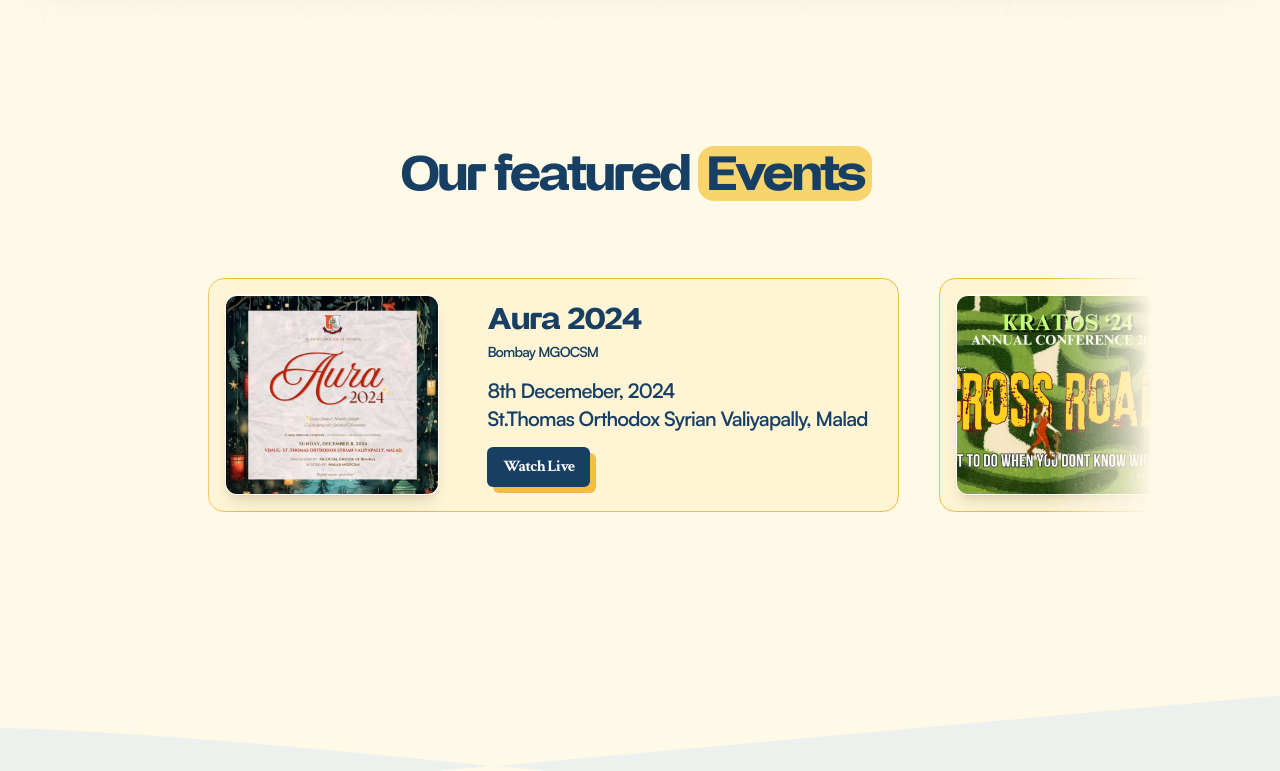
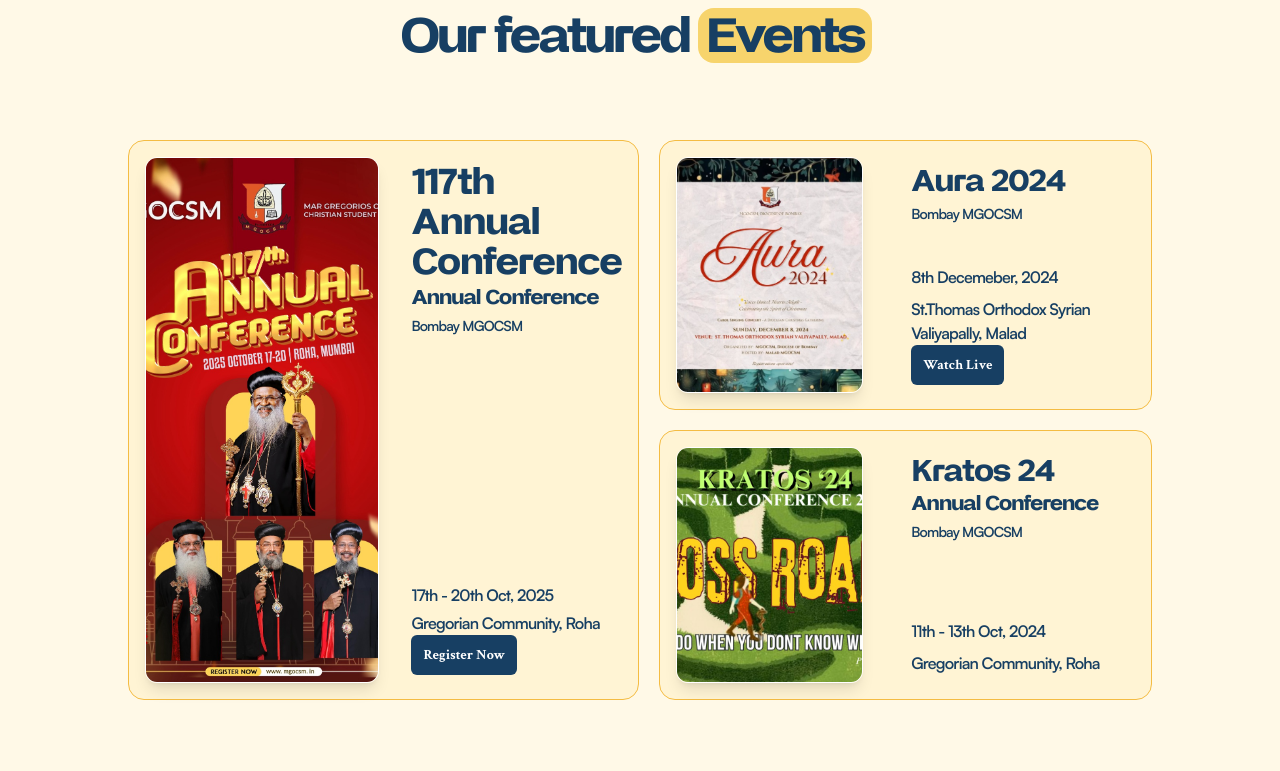
Before and after one commit to SkTomsi/bombay-mgocsm, a Next.js app: page / in a window 1280 px wide. Shown: the part 1200-1971 px from the top of the page. Built offline with nearby package versions, Linux system fonts and the light colour scheme.

Commit message:
add ac2025 event card

```diff
--- /dev/null
+++ b/src/app/events/[id]/page.tsx
@@ -0,0 +1,3 @@
+export default function Event({ params }: { params: { id: string } }) {
+  return <div>Event : {params.id}</div>;
+}
--- a/src/assets/index.ts
+++ b/src/assets/index.ts
@@ -12,6 +12,7 @@
 import thirumeni from "@/assets/images/thirumeni.png";
 import WaveBackground from "@/assets/images/wave-history.png";
 import Worship from "@/assets/images/worship.webp";
+import AC2025 from "@/assets/images/ac2025.jpeg"
 
 export const IMAGES = {
   "group-photo": GroupPhoto,
@@ -26,6 +27,7 @@
   assistantThirumeni: AssistantThirumeni,
   logo: Logo,
   aura: aura,
+  ac2025: AC2025,
   "christmas-theme": {
     hat: hat,
     bells: bells,
--- a/src/components/ui/button.tsx
+++ b/src/components/ui/button.tsx
@@ -1,11 +1,11 @@
-import * as React from "react"
-import { Slot } from "@radix-ui/react-slot"
-import { cva, type VariantProps } from "class-variance-authority"
+import * as React from "react";
+import { Slot } from "@radix-ui/react-slot";
+import { cva, type VariantProps } from "class-variance-authority";
 
-import { cn } from "@/lib/utils"
+import { cn } from "@/lib/utils";
 
 const buttonVariants = cva(
-  "inline-flex items-center justify-center whitespace-nowrap rounded-md text-sm font-medium ring-offset-background transition-colors focus-visible:outline-none focus-visible:ring-2 focus-visible:ring-ring focus-visible:ring-offset-2 disabled:pointer-events-none disabled:opacity-50",
+  "inline-flex items-center justify-center whitespace-nowrap rounded-md text-sm font-medium ring-offset-background transition-colors focus-visible:outline-none focus-visible:ring-2 focus-visible:ring-ring focus-visible:ring-offset-2 disabled:pointer-events-none disabled:opacity-50 tracking-normal",
   {
     variants: {
       variant: {
@@ -20,7 +20,7 @@
         link: "text-primary underline-offset-4 hover:underline",
       },
       size: {
-        default: "h-10 px-4 py-2",
+        default: "h-10 px-3 py-2",
         sm: "h-9 rounded-md px-3",
         lg: "h-11 rounded-md px-8",
         icon: "h-10 w-10",
@@ -31,26 +31,26 @@
       size: "default",
     },
   }
-)
+);
 
 export interface ButtonProps
   extends React.ButtonHTMLAttributes<HTMLButtonElement>,
     VariantProps<typeof buttonVariants> {
-  asChild?: boolean
+  asChild?: boolean;
 }
 
 const Button = React.forwardRef<HTMLButtonElement, ButtonProps>(
   ({ className, variant, size, asChild = false, ...props }, ref) => {
-    const Comp = asChild ? Slot : "button"
+    const Comp = asChild ? Slot : "button";
     return (
       <Comp
         className={cn(buttonVariants({ variant, size, className }))}
         ref={ref}
         {...props}
       />
-    )
+    );
   }
-)
-Button.displayName = "Button"
+);
+Button.displayName = "Button";
 
-export { Button, buttonVariants }
+export { Button, buttonVariants };
--- /dev/null
+++ b/src/constants/events.constants.ts
@@ -0,0 +1,46 @@
+import { IMAGES } from "@/assets";
+import { StaticImageData } from "next/image";
+
+interface Event {
+  image: StaticImageData;
+  title: string;
+  subtitle?: string;
+  date: string;
+  location: string;
+  buttonText?: string;
+  id: number;
+  buttonLink?: string;
+  highlight?: boolean;
+  isLive?: boolean
+}
+
+export const events: Array<Event> = [
+  {
+    title: "117th Annual Conference",
+    subtitle: "Annual Conference",
+    date: "17th - 20th Oct, 2025",
+    location: "Gregorian Community, Roha",
+    buttonText: "Register Now",
+    buttonLink: "events/117th-annual-conference",
+    image: IMAGES.ac2025,
+    isLive: true
+  },
+  {
+    image: IMAGES.aura,
+    title: "Aura 2024",
+    date: "8th Decemeber, 2024",
+    location: "St.Thomas Orthodox Syrian Valiyapally, Malad",
+    buttonText: "Watch Live",
+    buttonLink: "https://www.youtube.com/watch?v=jcUWDhTSjBY",
+  },
+  {
+    image: IMAGES.kratos24,
+    title: "Kratos 24",
+    subtitle: "Annual Conference",
+    date: "11th - 13th Oct, 2024",
+    location: "Gregorian Community, Roha",
+  },
+].map((e, i) => ({
+  ...e,
+  id: i + 1,
+}));
--- a/src/features/landing-page/components/CustomButtom.tsx
+++ b/src/features/landing-page/components/CustomButtom.tsx
@@ -9,7 +9,7 @@
 }) {
   return (
     <Button
-      className={`bg-navy-blue text-white font-crimson font-bold text-md shadow-brand-yellow w-fit ${className}`}
+      className={`bg-navy-blue text-white font-crimson font-bold text-sm md:text-md w-fit tracking-normal ${className}`}
     >
       {text}
     </Button>
--- a/src/features/landing-page/components/event-grid.tsx
+++ b/src/features/landing-page/components/event-grid.tsx
@@ -1,10 +1,12 @@
 "use client";
 
-import { IMAGES } from "@/assets";
 import { motion } from "framer-motion";
 import Image, { type StaticImageData } from "next/image";
+import { CustomButton } from "./CustomButtom";
+import { events } from "@/constants/events.constants";
+import { cn } from "@/lib/utils";
+import { HTMLProps } from "react";
 import Link from "next/link";
-import { CustomButton } from "./CustomButtom";
 
 export function EventGrid() {
   const EventCard = ({
@@ -23,36 +25,42 @@
     place: string;
     buttonText?: string;
     buttonLink?: string;
+    className?: HTMLProps<HTMLElement>["className"];
   }) => {
     return (
-      <div className="bg-[#FFF4D4] border border-brand-yellow flex items-start justify-start rounded-2xl w-full p-4 gap-4 h-48 md:h-auto md:min-w-[80%] md:max-w-[80%] md:gap-12">
-        <div className="aspect-square md:aspect-video h-full object-cover rounded-xl overflow-hidden border border-white shadow-lg">
+      <div
+        className={cn(
+          "bg-[#FFF4D4] border border-brand-yellow flex items-center justify-center rounded-2xl w-full p-4 gap-4 h-full md:h-full  md:gap-12"
+        )}
+      >
+        <div className="h-full w-5/6 object-contain rounded-xl overflow-hidden border border-white shadow-lg">
           <Image
             src={images}
-            alt="Event 1"
-            className="w-full h-full object-cover rounded-lg "
+            alt={eventName}
+            className="w-full h-full object-cover rounded-lg"
           />
         </div>
-        <div className="flex flex-col tracking-tighter justify-between h-full py-2 w-full">
+        <div className="flex flex-col gap-2 tracking-tighter justify-between h-full py-2 w-full ">
           <div>
             <h1 className="md:text-3xl text-xl font-bold font-neue text-navy-blue">
               {eventName}
             </h1>
+            {subTitle && (
               <p className="text-sm md:text-xl font-neue text-navy-blue">
                 {subTitle}
               </p>
+            )}
             <p className="text-sm hidden md:inline-block font-semibold text-navy-blue">
               Bombay MGOCSM
             </p>
           </div>
-          <div>
-            <p className="text-sm md:text-xl font-semibold text-navy-blue">
+          <div className="space-y-2">
+            <p className="text-sm md:text-base font-semibold text-navy-blue">
               {date}
             </p>
-            <p className="text-sm md:text-xl font-semibold text-navy-blue">
+            <p className="text-sm md:text-base font-semibold text-navy-blue">
               {place}
             </p>
-          </div>
             {buttonLink && buttonText && (
               <a href={buttonLink}>
                 <CustomButton text={buttonText} className="w-full md:w-fit" />
@@ -60,32 +68,17 @@
             )}
           </div>
         </div>
+      </div>
     );
   };
 
-  const events = [
-    {
-      id: 2,
-      image: IMAGES.aura,
-      title: "Aura 2024",
-      date: "8th Decemeber, 2024",
-      location: "St.Thomas Orthodox Syrian Valiyapally, Malad",
-      buttonText: "Watch Live",
-      buttonLink: "https://www.youtube.com/watch?v=jcUWDhTSjBY",
-    },
-    {
-      id: 1,
-      image: IMAGES.kratos24,
-      title: "Kratos 24",
-      subtitle: "Annual Conference",
-      date: "11th - 13th Oct, 2024",
-      location: "Gregorian Community, Roha",
-    },
-  ];
+  // Separate live vs previous events
+  const liveEvents = events.filter((e) => e.isLive);
+  const previousEvents = events.filter((e) => !e.isLive);
 
   return (
     <motion.div
-      className="md:flex-row flex flex-col gap-10 w-full md:justify-start overflow-auto py-5 md:[mask-image:linear-gradient(to_right,transparent,white_10%,white_90%,transparent)] no-scrollbar lg:px-20"
+      className="flex flex-col md:flex-row w-full overflow-auto py-5 no-scrollbar md:h-[600px] mx-auto max-w-7xl gap-5 "
       initial={{ opacity: 0, y: 20 }}
       whileInView={{ opacity: 1, y: 0 }}
       transition={{
@@ -97,7 +90,71 @@
       }}
       viewport={{ once: true }}
     >
-      {events.map((event) => (
+      {/* Live Events */}
+      {liveEvents.length > 0 && (
+        <div
+          key={liveEvents[0].id}
+          className={cn(
+            "bg-[#FFF4D4] border border-brand-yellow flex rounded-2xl w-full p-4 gap-4 h-56 md:h-full md:gap-8"
+          )}
+        >
+          <div className="h-full md:w-full w-5/6 object-contain rounded-xl overflow-hidden border border-white shadow-lg">
+            <Image
+              src={liveEvents[0].image}
+              alt={liveEvents[0].title}
+              className="w-full h-full object-cover rounded-lg"
+            />
+          </div>
+          <div className="flex flex-col w-full md:flex-1 tracking-tighter gap-2 justify-between min-h-full md:py-2 ">
+            <div>
+              <h1 className="md:text-4xl text-xl font-bold font-neue text-navy-blue">
+                {liveEvents[0].title}
+              </h1>
+              {liveEvents[0].subtitle && (
+                <p className="text-sm md:text-xl font-neue text-navy-blue">
+                  {liveEvents[0].subtitle}
+                </p>
+              )}
+              <p className="text-sm hidden md:inline-block font-semibold text-navy-blue">
+                Bombay MGOCSM
+              </p>
+            </div>
+            <div className="space-y-1">
+              <p className="text-sm md:text-base font-semibold text-navy-blue">
+                {liveEvents[0].date}
+              </p>
+              <p className="text-sm md:text-base font-semibold text-navy-blue">
+                {liveEvents[0].location}
+              </p>
+              {liveEvents[0].buttonLink && liveEvents[0].buttonText && (
+                <Link href={liveEvents[0].buttonLink} className="mt-2">
+                  <CustomButton
+                    text={liveEvents[0].buttonText}
+                    className="w-full md:w-fit"
+                  />
+                </Link>
+              )}
+            </div>
+          </div>
+        </div>
+      )}
+
+      {/* Previous Events */}
+      {previousEvents.length > 0 && (
+        <motion.div
+          className="flex flex-col w-full md:justify-start overflow-auto gap-5 md:[mask-image:linear-gradient(to_right,transparent,white_10%,white_90%,transparen)] no-scrollbar"
+          initial={{ opacity: 0, y: 20 }}
+          whileInView={{ opacity: 1, y: 0 }}
+          transition={{
+            delay: 0.6,
+            duration: 0.8,
+            type: "spring",
+            damping: 40,
+            stiffness: 100,
+          }}
+          viewport={{ once: true }}
+        >
+          {previousEvents.map((event) => (
             <EventCard
               key={event.id}
               images={event.image}
@@ -110,5 +167,7 @@
             />
           ))}
         </motion.div>
+      )}
+    </motion.div>
   );
 }
```
Also changed, not shown: src/features/landing-page/components/hero-section.tsx (+9 -9 lines), src/app/layout.tsx (indentation only), src/assets/images/ac2025.jpeg (added), 1 other file (tests, documents, lock files or other folders). Lines whose indentation alone changed are shown as unchanged.
